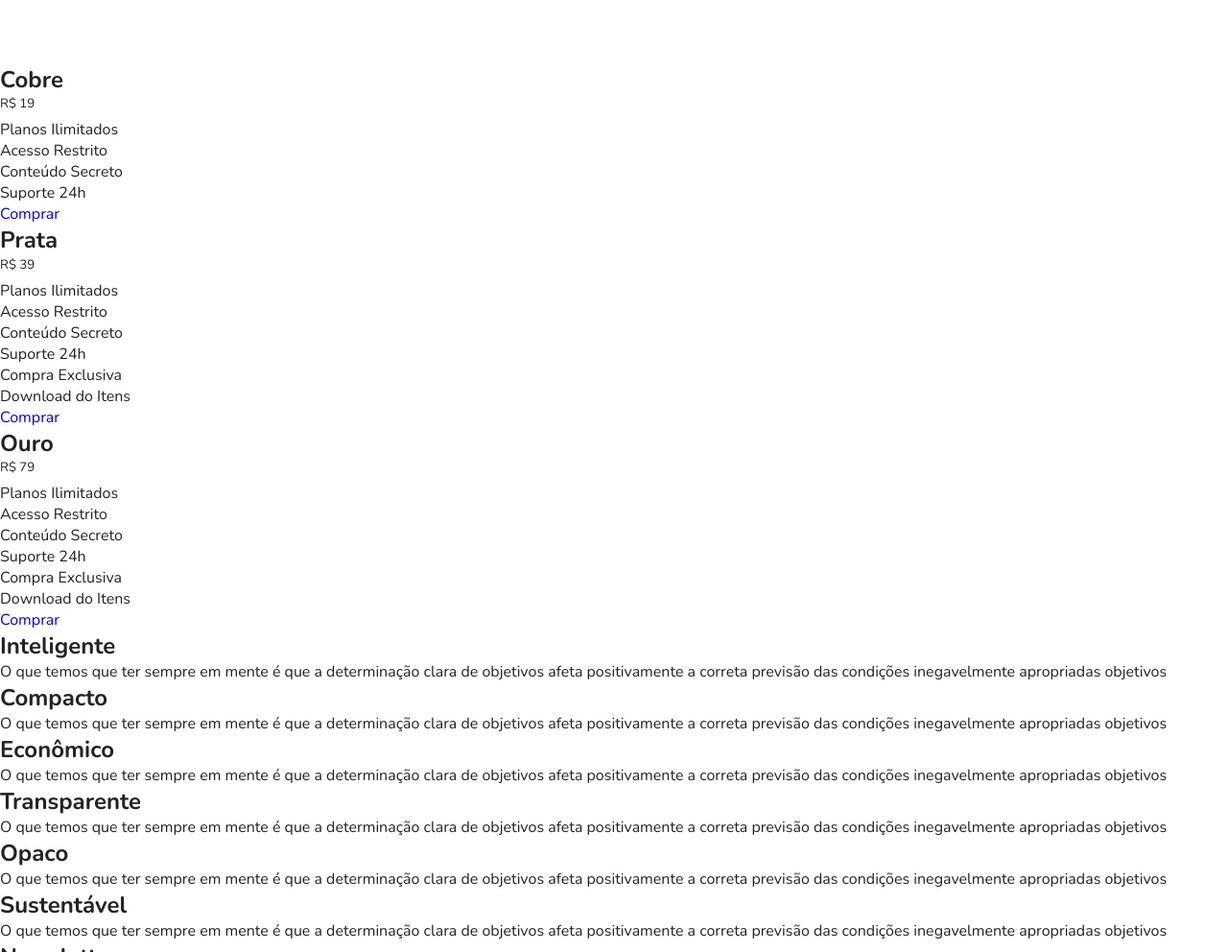
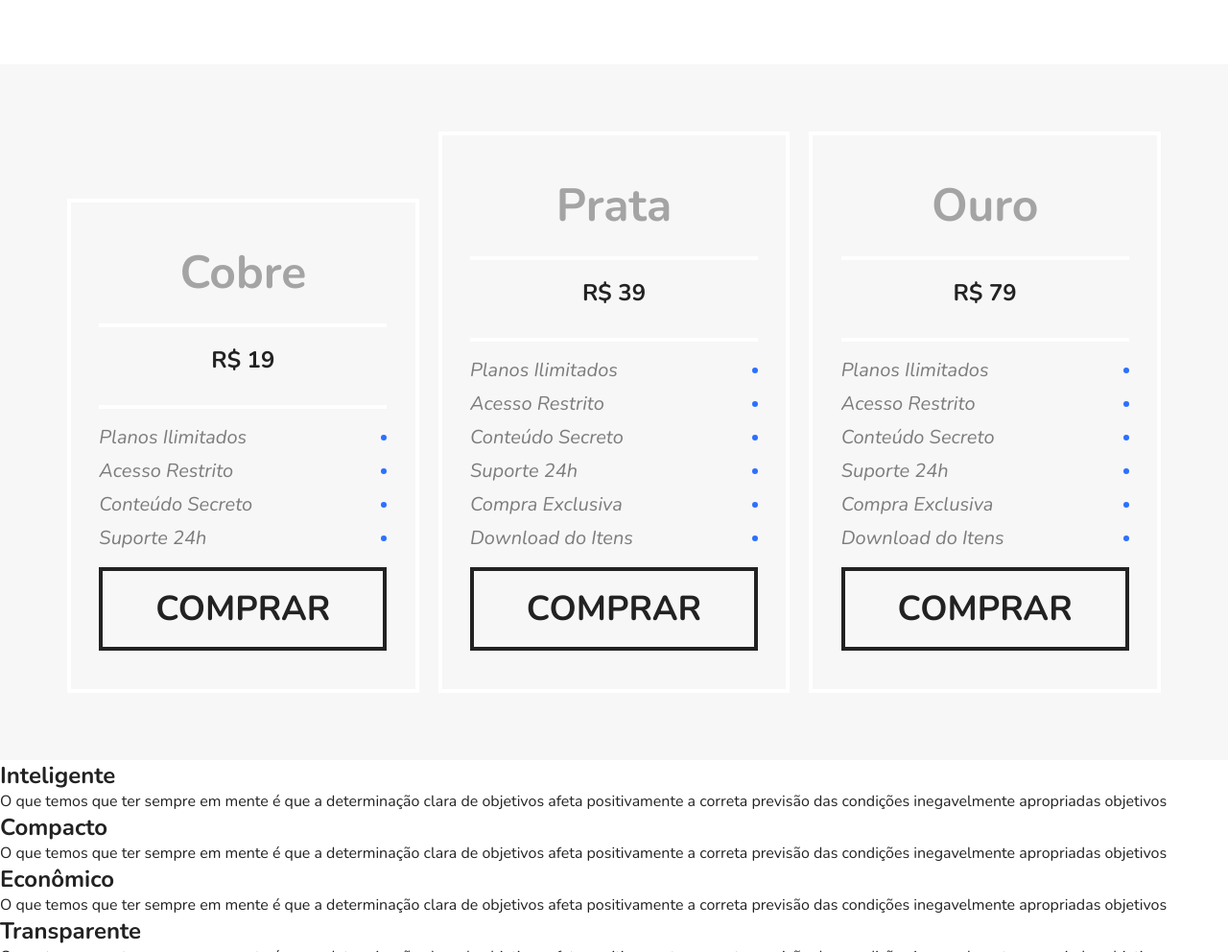
Before and after one commit to Matheus-Almeida21/FlexBlog, a plain HTML site: page index.html in a window 1280 px wide. Shown: the part 1754-2746 px from the top of the page at 96% size. Drawn offline with nearby package versions, Linux system fonts and the light colour scheme.

Commit message:
seção preços

```diff
--- a/css/estilo.css
+++ b/css/estilo.css
@@ -145,3 +145,86 @@ img{
 .blue{
   border-top: 8px solid #66d9eb;
 }
+
+/*PREÇOS*/
+.preco{
+  background-color: #f7f7f7;
+  padding: 60px;
+  display: flex;
+  flex-wrap: wrap;
+  align-items: flex-end;
+}
+.preco-item{
+  flex: 1;
+  border: 4px solid #fff;
+  padding: 20px;
+  margin: 10px;
+}
+.preco-item h2{
+  font-size: 3em;
+  color: #a4a4a4;
+  text-align: center;
+  margin-top: 20px;
+}
+.preco-item span{
+  max-width: 300px;
+  margin: 20px auto;
+  display: block;
+  text-align: center;
+  font-weight: bold;
+  padding: 10px 0 5px 0;
+  border-top: 4px solid #fff;
+  border-bottom: 4px solid #fff;
+  font-size: 3em;
+}
+.preco-item sup{
+  font-size: 1.5rem;
+}
+.preco-item ul{
+  max-width: 300px;
+  margin: 20px auto;
+  font-size: 1.25em;
+  line-height: 1;
+  font-style: italic;
+  color: #7c7c7c;
+}
+.preco-item li{
+  display: flex;
+  justify-content: space-between;
+  align-items: center;
+  margin-bottom: 15px;
+  min-width: 260px;
+}
+.preco-item li::after{
+  content: "";
+  display: block;
+  width: 6px;
+  height: 6px;
+  border-radius: 50%;
+  background-color: #2c70ff;
+}
+.preco-item a{
+  max-width: 300px;
+  display: block;
+  margin: 20px auto;
+  border: 4px solid #222;
+  text-transform: uppercase;
+  font-weight: bold;
+  font-size: 2.25em;
+  padding: 15px 0;
+  text-align: center;
+  color: inherit;
+}
+/*PARTE RESPONSIVA PREÇOS*/
+@media (max-width: 800px){
+  .preco{
+    padding-left: 10px;
+    padding-right: 10px
+  }
+  .preco .preco-item:nth-child(3){
+    order: -2;
+  }
+  .preco .preco-item:nth-child(2){
+    order: -1;
+  }
+}
```
